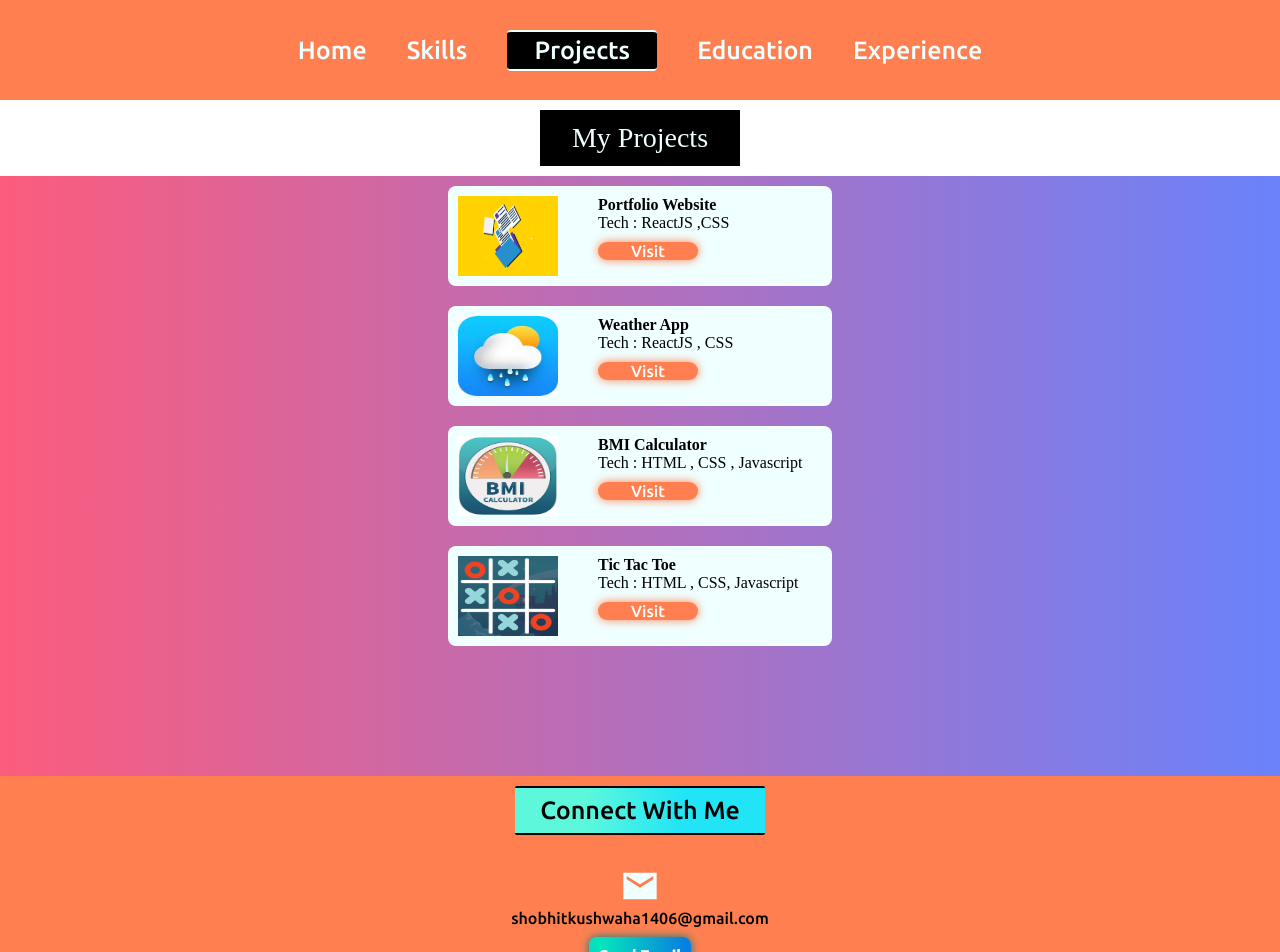
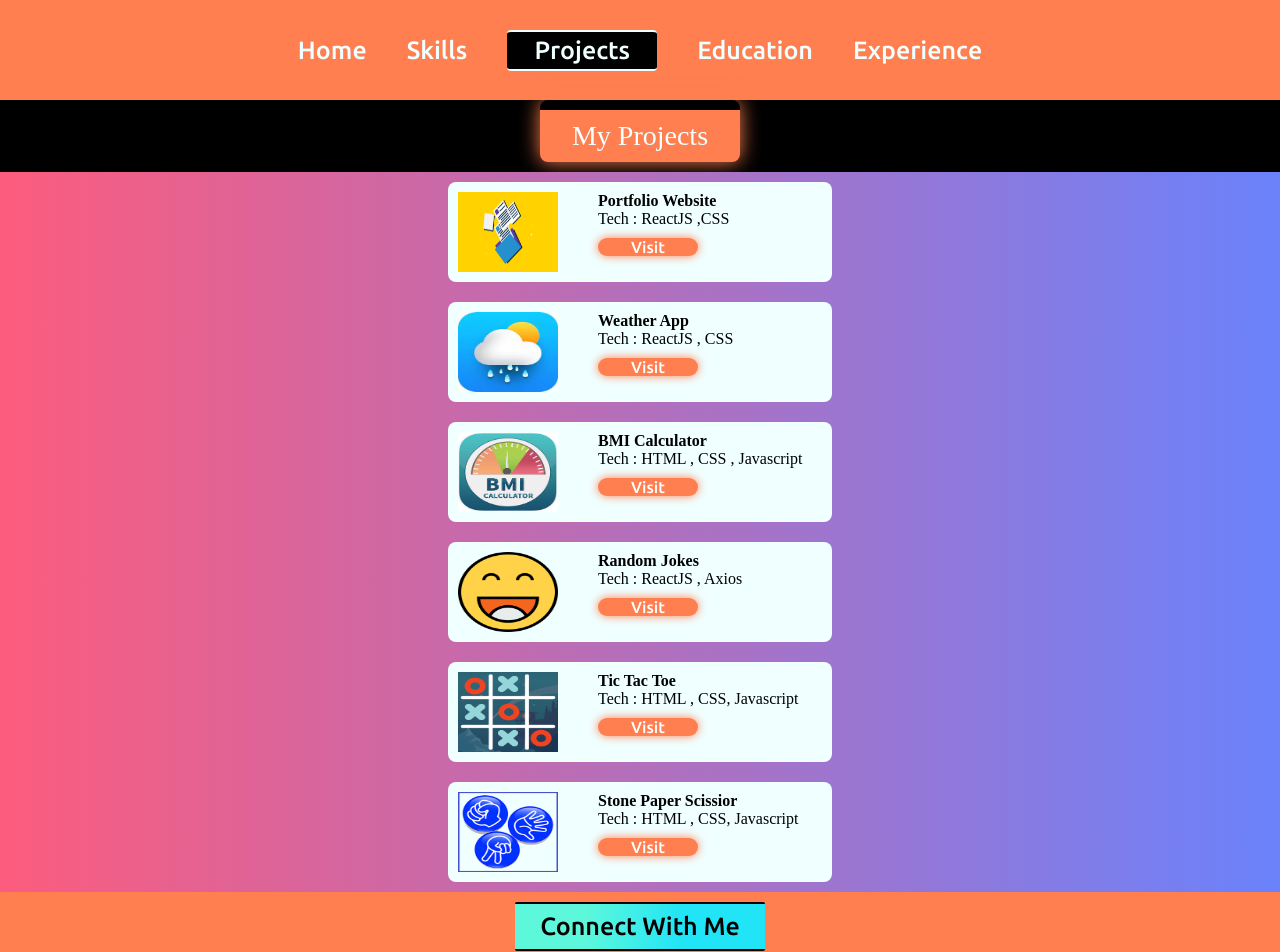
Before and after one commit to shokushwaha/kushwaha, a React (Create React App) app: page /project in a window 1280 px wide. Shown: the top 952 px of the page. Built offline with nearby package versions, Linux system fonts and the light colour scheme; a web font is replaced by a local one.

Commit message:
advanced-animations

```diff
--- a/src/Components/Home/Home.jsx
+++ b/src/Components/Home/Home.jsx
@@ -15,15 +15,15 @@ export default function Home() {
       setTimeout(() => {
         setText(text + sentence[cnt]);
         setCnt(cnt + 1);
-      }, 200)
+      }, 100)
     }
   }, [cnt]);
 
-  useEffect(() => {
-    setTimeout(() => {
-      setIntro(quote);
-    }, 5000)
-  }, []);
+  // useEffect(() => {
+  //   setTimeout(() => {
+  //     setIntro(quote);
+  //   }, 4000)
+  // }, []);
 
   return (
 
@@ -43,10 +43,30 @@ export default function Home() {
         <div className="about">
           <h2>  <span> Hi! </span><br /> {text} </h2>
           <div className="prompt">
-            <p>{intro}</p>
-            <a href="https://www.linkedin.com/in/shobhit-kushwaha-aa8578221" target="_blank"> <LinkedIn /></a>
-            <a href="https://github.com/shokushwaha" target="_blank "><GitHub /></a>
 
+          <motion.div
+              className="container text-center"
+              initial={{ opacity: 0, x: "1000px" }}
+              animate={{ opacity: 1, x: "0px" }}
+              exit={{ opacity: 0, x: "1000px" }}
+              transition={{ duration: 1, delay: 1 }}
+            >
+
+            <p>{quote}</p>
+            </motion.div>
+
+
+            <motion.div
+              className="container text-center"
+              initial={{ opacity: 0, y: "200px" }}
+              animate={{ opacity: 1, y: "0px" }}
+              exit={{ opacity: 0, y: "200px" }}
+              transition={{ duration: 2, delay: 1 }}
+            >
+              <a href="https://www.linkedin.com/in/shobhit-kushwaha-aa8578221" target="_blank"> <LinkedIn /></a>
+              <a href="https://github.com/shokushwaha" target="_blank "><GitHub /></a>
+
+            </motion.div>
 
           </div>
           <div className="resume">
@@ -54,8 +74,8 @@ export default function Home() {
 
               <motion.button
 
-                whileHover={{ scale: 1.1,backgroundColor:"azure",boxShadow:"0px 0px 40px white" }}
-                whileTap={{ scale: 0.9,x:"-5px",y:"5px" }}
+                whileHover={{ scale: 1.1, backgroundColor: "azure", boxShadow: "0px 0px 40px white" }}
+                whileTap={{ scale: 0.9, x: "-5px", y: "5px" }}
               >
 
                 <button>
--- a/src/Components/Navbar/Navbar.jsx
+++ b/src/Components/Navbar/Navbar.jsx
@@ -21,6 +21,14 @@ export default function Navbar() {
   return (
 
 
+    <motion.div
+    className="container text-center"
+    initial={{ opacity: 0, y: "-200px" }}
+    animate={{ opacity: 1, y: "0px" }}
+    exit={{ opacity: 0, y: "-200px" }}
+    transition={{ duration: 0.4,}}
+  >
+
 
       <div className='navbar' id={navStatus ? "open" : "close"} >
 
@@ -42,5 +50,6 @@ export default function Navbar() {
 
 
       </div>
+  </motion.div>
   )
 }
--- a/src/Components/Project/Project.css
+++ b/src/Components/Project/Project.css
@@ -1,13 +1,19 @@
-
+.wrapbo{
+    background-color: black;
+    margin-top: -10px;
+}
 .heading{
-    border: 2px solid black;
+    /* border: 2px solid black; */
+    border-top: 10px solid black;
     text-align: center;
     width: 200px;
+    border-radius: 8px;
     margin: 10px auto;
     padding: 10px;
-    background: black;
+    background: coral;
     color: azure;
     font-size: 28px;
+    box-shadow: 0px 0px 20px coral;
 
     font-family: cursive;
 }
@@ -20,7 +26,7 @@ flex-direction: column;
 background-image: linear-gradient(to right, #fc5c7d, #6a82fb);
 background-repeat: no-repeat;
 background-size: cover;
-height: 600px;
+/* height: 600px; */
 }
 
 .pro{
--- a/src/Components/Project/Project.jsx
+++ b/src/Components/Project/Project.jsx
@@ -5,15 +5,18 @@ import img1 from './PORTFOLIO.webp'
 import img2 from './TICTACTOE.png'
 import img3 from './BMI.jpg'
 import img4 from './WEATHER.jpg'
+import img5 from './joke.png'
+import img6 from './sps.png'
 export default function Project() {
   return (
+   <div className="wrapbo">
 
     <motion.div
-      className="container text-center"
-      initial={{ opacity: 0 }}
-      animate={{ opacity: 1 }}
-      exit={{ opacity: 0 }}
-      transition={{ duration: 1 }}
+    className="container text-center"
+        initial={{opacity:0,y:'-200vh'}}
+        animate={{opacity:1,y:0}}
+        exit={{opacity:0,y:'-200vh'}}
+        transition={{ duration: 1 }}
 
     >
       <div className="heading">
@@ -39,7 +42,7 @@ export default function Project() {
           <div className="info">
             <span>Weather App</span>
             <p>Tech : ReactJS , CSS</p>
-            <a href="https://639349b052c76555ac02aded--scintillating-pony-a9debf.netlify.app/">Visit</a></div>
+            <a href="https://639349b052c76555ac02aded--scintillating-pony-a9debf.netlify.app/ ">Visit</a></div>
 
 
         </div>
@@ -55,6 +58,18 @@ export default function Project() {
         </div>
 
 
+
+        <div className="pro">
+          <img src={img5} alt="Pic1" />
+          <div className="info">
+            <span>Random Jokes </span>
+            <p>Tech : ReactJS , Axios</p>
+            <a href="#"  onClick={()=>{
+              alert(`Link is Down....Visit after sometime!!`)
+            }} >Visit</a></div>
+
+
+        </div>
 
 
 
@@ -74,9 +89,28 @@ export default function Project() {
 
 
 
+        <div className="pro">
+          <img src={img6} alt="Pic1" />
+          <div className="info">
+            <span>Stone Paper Scissior </span>
+            <p>Tech : HTML , CSS, Javascript</p>
+            <a href="#"  onClick={()=>{
+              alert(`Link is Down....Visit after sometime!!`)
+            }}>Visit</a></div>
+
+
+        </div>
+
+
+
+
+
+
 
       </div>
 
     </motion.div>
+
+   </div>
   )
 }
```
Also changed, not shown: src/Components/Home/Home.css (line endings or trailing spaces), src/Components/Project/joke.png (added), src/Components/Project/sps.png (added).
